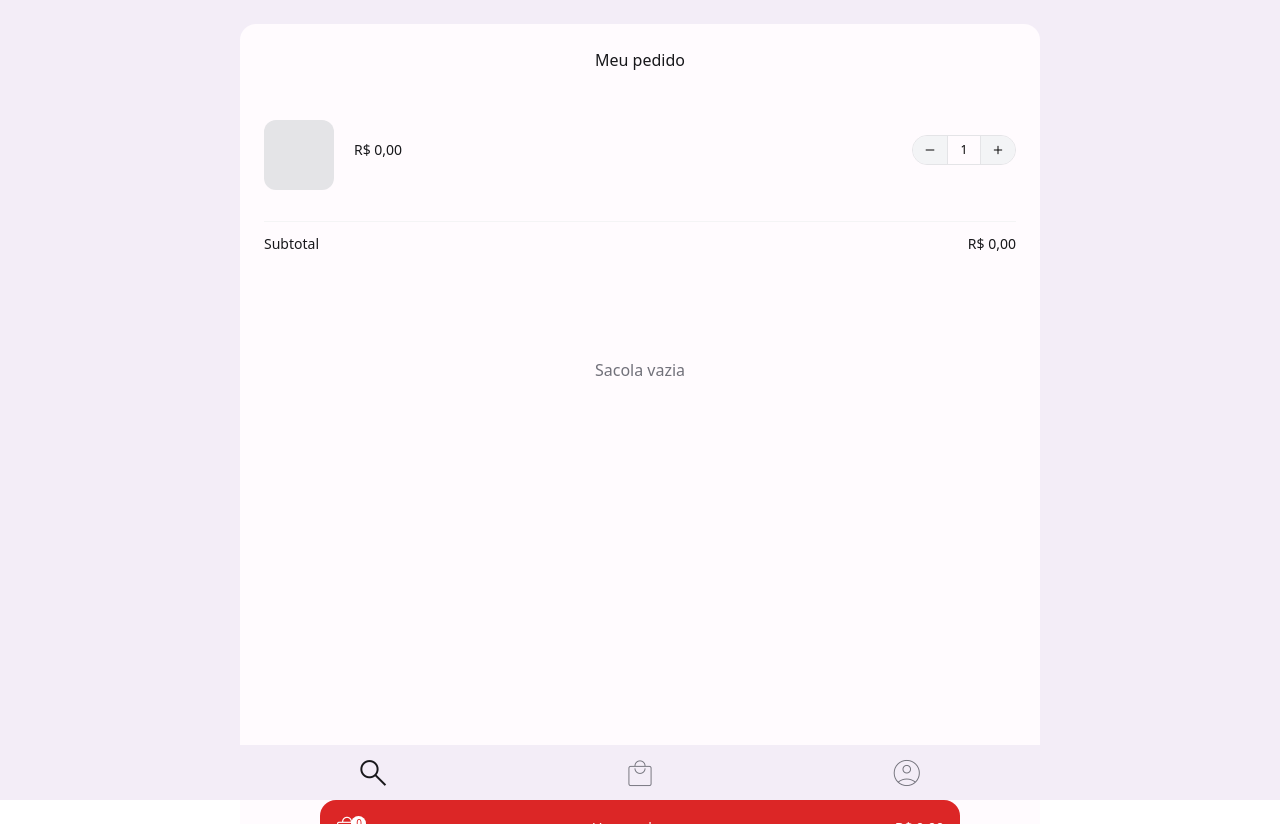
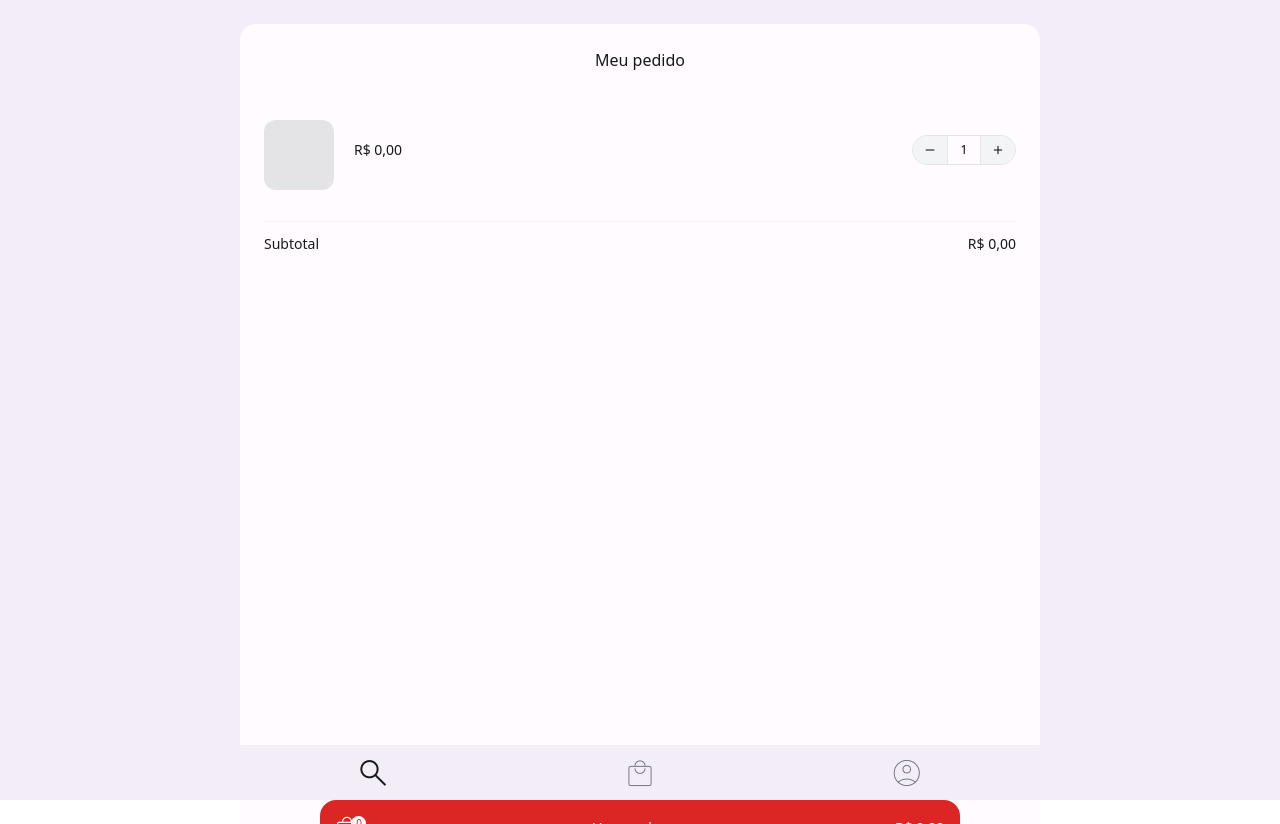
Before and after one commit to joaofelipegomes/laravel-default, a Laravel app: template resources/views/delivery/cart/index.blade.php in a window 1280 px wide. Run offline with Laravel 10, Linux system fonts and the light colour scheme; the template is opened without the code that fills it, so the values that code supplies are empty; style sheets or scripts are compiled from the project's sources; some libraries are stand-ins or nearby versions.

Commit message:
Delivery JS Files

```diff
--- a/resources/views/delivery/cart/index.blade.php
+++ b/resources/views/delivery/cart/index.blade.php
@@ -49,7 +49,7 @@
         <div class="amount">R$ 0,00</div>
       </div>
 
-      <div class="empty-cart">
+      <div class="empty-cart hide">
         Sacola vazia
       </div>
     </div>
```
